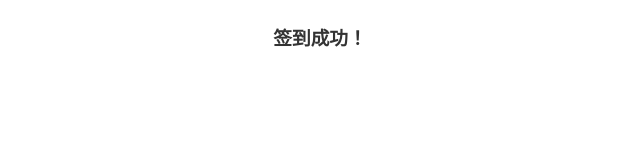
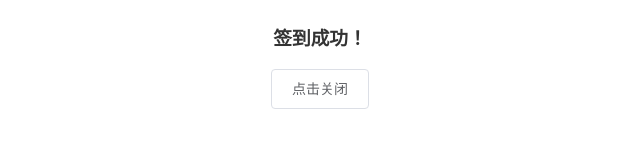
Before and after one commit to Wolf-Tungsten/seu-seic-checkin, a Vue app in the folder web/: page /#/success in a window 1280 px wide. Shown: the part 216-364 px from the top of the page, without its empty margins (320-960 px from the left). Built offline with nearby package versions, Linux system fonts and the light colour scheme.

Commit message:
支持点击关闭

```diff
--- a/web/public/index.html
+++ b/web/public/index.html
@@ -5,6 +5,7 @@
     <meta http-equiv="X-UA-Compatible" content="IE=edge">
     <meta name="viewport" content="width=device-width,initial-scale=1.0">
     <link rel="icon" href="<%= BASE_URL %>favicon.ico">
+    <script src="//res.wx.qq.com/open/js/jweixin-1.4.0.js"></script>
     <title>快捷签到</title>
   </head>
   <body>
--- a/web/src/views/Admin.vue
+++ b/web/src/views/Admin.vue
@@ -3,10 +3,10 @@
     <h1>签到结果</h1>
     <el-button @click="exportXLSX">导出</el-button>
     <el-button type="danger" @click="deleteData">清除数据</el-button>
-    <el-table :data="list" style="margin-top:30px;">
+    <el-table :data="list" style="margin-top:30px;margin=left:20px;margin-right:20px;">
       <el-table-column prop="name" label="姓名" width="80"></el-table-column>
-      <el-table-column prop="cardnum" label="一卡通号" width="80"></el-table-column>
-      <el-table-column prop="timedisp" label="签到时间"></el-table-column>
+      <el-table-column prop="cardnum" label="一卡通号" width="100"></el-table-column>
+      <el-table-column prop="timedisp" label="签到时间" ></el-table-column>
     </el-table>
   </div>
 </template>
--- a/web/src/views/Home.vue
+++ b/web/src/views/Home.vue
@@ -14,7 +14,7 @@
         <div>{{cardnum}}</div>
       </div>
     </div>
-    <el-button type='success' style="margin-top:40px; width:300px;" @click='checkIn'>点击签到</el-button>
+    <el-button type='success' style="margin-top:40px; width:300px;" @click='checkIn'>{{isAdmin ? '结果导出':'点击签到'}}</el-button>
   </div>
 </template>
 
@@ -32,7 +32,8 @@ export default {
       meetingStatus:'签到未开始',
       meetingName:'测试名称',
       name:'加载中',
-      cardnum:'请稍候'
+      cardnum:'请稍候',
+      isAdmin:false
     }
   },
   components: {
@@ -40,6 +41,10 @@ export default {
   },
   methods:{
     async checkIn(){
+      if(this.isAdmin){
+        this.$router.replace('/admin')
+        return
+      }
       let res = await axios.post('/checkin-api/checkIn', {}, {headers:{token:this.$store.state.token}});
       if(res.data.success){
         this.$router.replace('/success')
@@ -65,9 +70,10 @@ export default {
         window.location = 'https://newids.seu.edu.cn/authserver/login?goto=https://seicwxbz.seu.edu.cn/checkin'
       }
       if(userInfo.data.isAdmin){
-        this.$router.replace('/admin')
+        this.isAdmin = true
       }
     } else {
+
       window.location = 'https://newids.seu.edu.cn/authserver/login?goto=https://seicwxbz.seu.edu.cn/checkin'
     }
   }
--- a/web/src/views/Success.vue
+++ b/web/src/views/Success.vue
@@ -3,5 +3,25 @@
     <img style="width:50%; max-width:100px;" alt="SEU Seic logo" src="../assets/logo.png">
     <h2 class="h2-title">东南大学网络与信息中心</h2>
     <h3 class="h3-title">签到成功！</h3>
+    <el-button @click="closeWindow">点击关闭</el-button>
   </div>
 </template>
+<script>
+import { Button } from 'element-ui';
+import axios from 'axios';
+export default {
+  components: {
+    'el-button':Button
+  },
+  methods:{
+    async closeWindow(){
+      let url = encodeURIComponent(window.location.href.split('#')[0])
+      let res = await axios.get(`https://seicwxbz.seu.edu.cn/api/jssdk?extraUrl=${url}`)
+      window.wx.ready(()=>{
+        window.wx.closeWindow()
+      })
+      window.wx.config(res.data.result)
+    }
+  }
+}
+</script>
```
